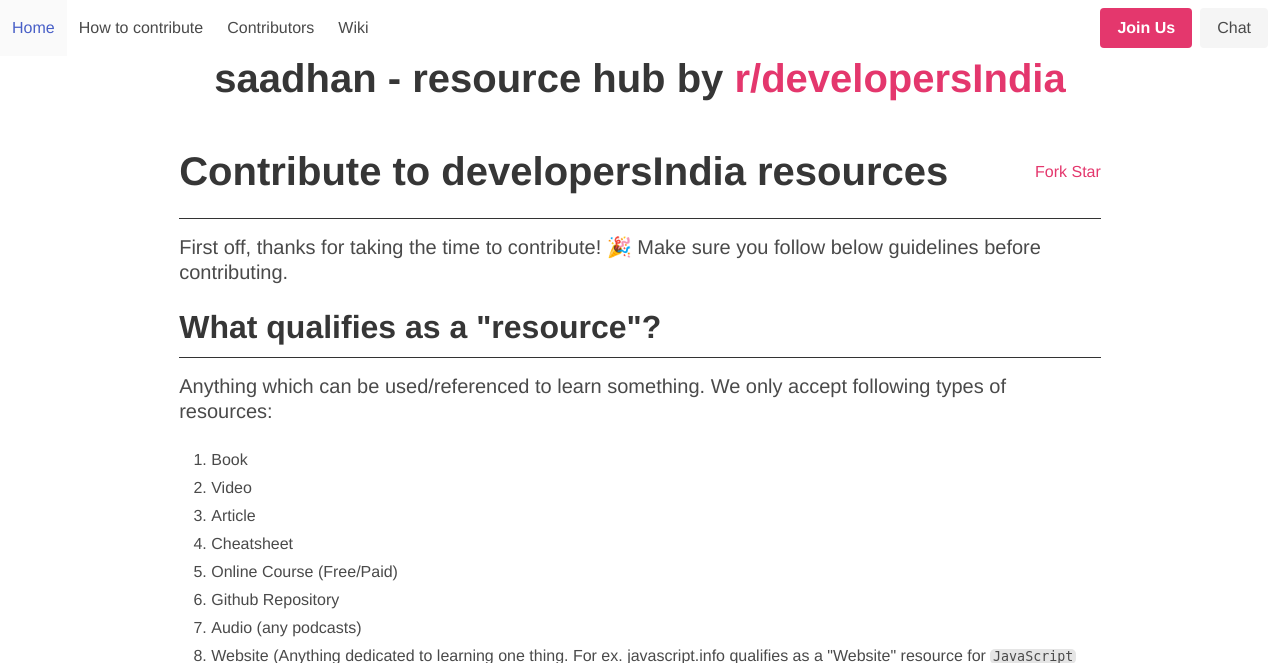
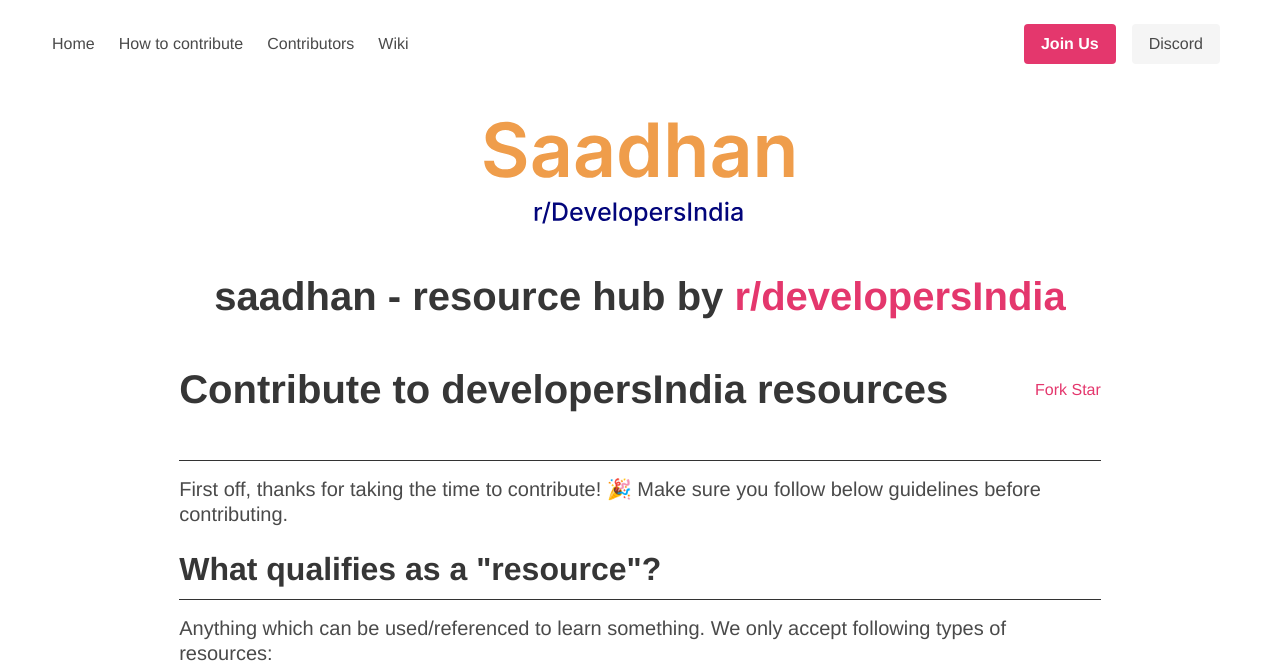
Before and after one commit to developersIndia/saadhan, a Flask app: page /how-to-contribute in a window 1280 px wide. Shown: the top 663 px of the page. Run offline with Flask 2, Linux system fonts and the light colour scheme; some libraries are stand-ins or nearby versions.

Commit message:
feat: styling card and add logo

```diff
--- a/static/css/custom.css
+++ b/static/css/custom.css
@@ -84,9 +84,57 @@
 
   .header-1,
   .header-2 {
-    margin-bottom: 24px;
+    margin-bottom: 3rem;
+
   }
 
   .header-2 {
     margin-top: 24px;
   }
+
+  .card {
+    margin-top: 1rem;
+    margin-bottom: 1rem;
+    box-shadow: none;
+    border: 1.5px #f0f0f0 solid;
+    border-radius: 1rem;
+  }
+
+  .navbar {
+    margin-bottom: 2rem;
+    margin-right: 2.5rem;
+    margin-left: 2.5rem;
+    margin-top: 1rem;
+      -webkit-user-select: none;
+        /* Safari */
+        -ms-user-select: none;
+        /* IE 10 and IE 11 */
+        user-select: none;
+        /* Standard syntax */
+
+  }
+
+  .logo {
+    display: flex;
+  -webkit-user-select: none;
+    /* Safari */
+    -ms-user-select: none;
+    /* IE 10 and IE 11 */
+    user-select: none;
+    /* Standard syntax */
+  }
+
+  .buttonGroup {
+    display: flex;
+    flex-direction: row;
+  }
+
+  .primaryButton {
+    margin-right: 0.5rem;
+    margin-left: 0.5rem;
+  }
+
+        .secondaryButton {
+          margin-right: 0.5rem;
+          margin-left: 0.5rem;
+        }
--- a/templates/base.html
+++ b/templates/base.html
@@ -59,13 +59,17 @@
 
       <div class="navbar-end">
         <div class="navbar-item">
-          <div class="buttons">
+          <div class="buttonGroup">
+          <div class="primaryButton">
             <a style="background-color: #E4376D;" href="https://reddit.com/r/developersIndia" class="button is-primary">
               <strong>Join Us</strong>
             </a>
+          </div>
+          <div class="secondaryButton">
             <a href="https://discord.gg/MKXMSNC" class="button is-light">
-              Chat
+              Discord
             </a>
+          </div>
           </div>
         </div>
       </div>
@@ -73,6 +77,9 @@
   </nav>
   <main>
     <div class="content is-vcentered has-text-centered">
+              <figure class="is-2 is-center">
+            <img alt="No data to display" src={{ url_for('static', filename='assets/svgs/logo.svg' ) }}>
+        </figure>
       <h1 class="title is-2 is-center">saadhan - resource hub by <a
           href="https://reddit.com/r/developersIndia">r/developersIndia</a></h1>
     </div>
```
Also changed, not shown: static/assets/svgs/logo.svg (added).
